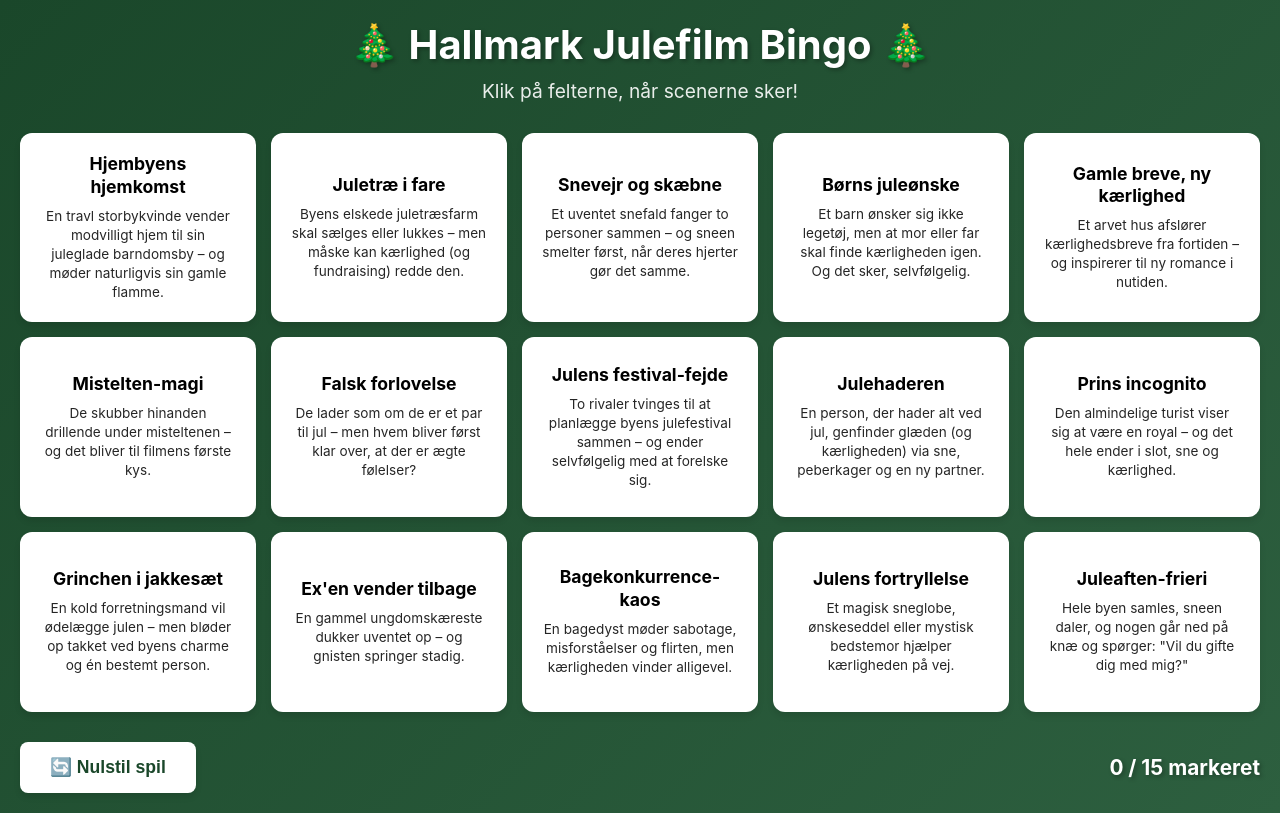
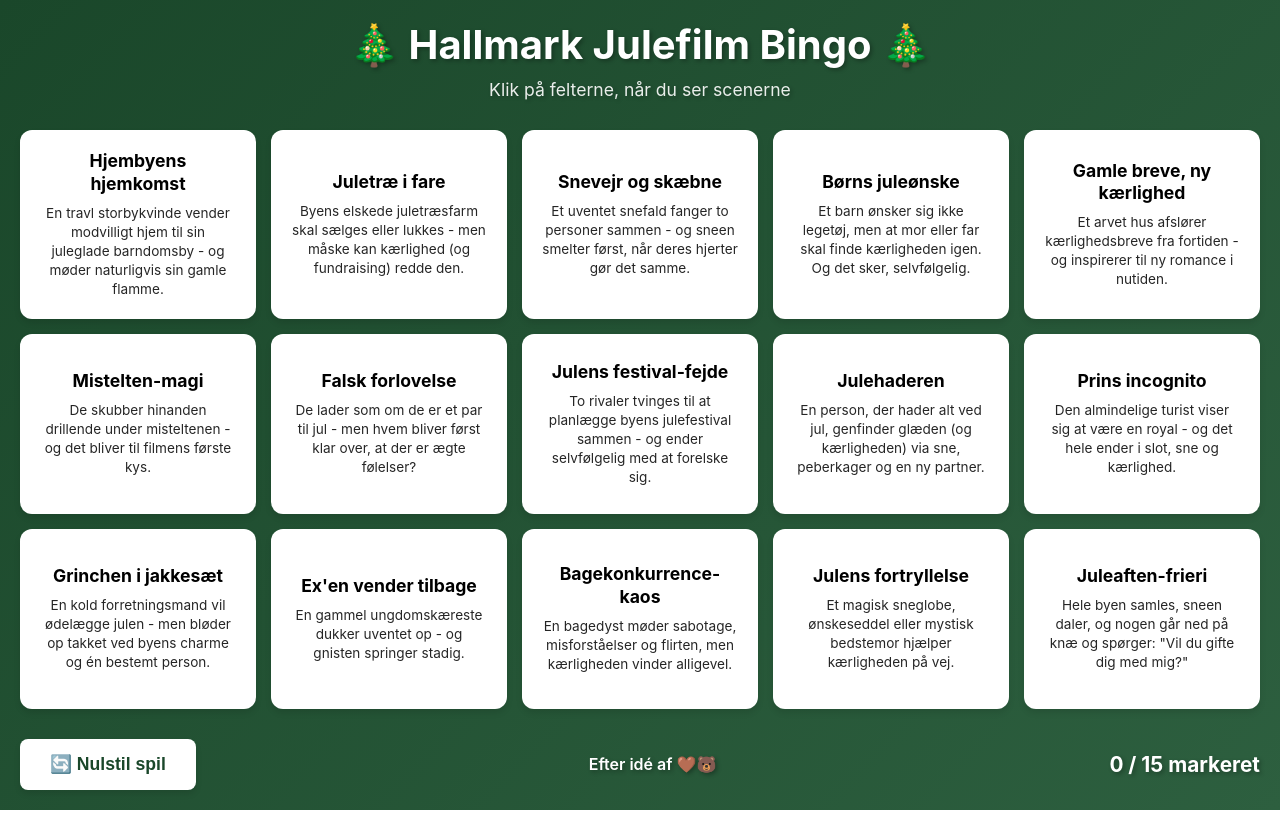
Before and after one commit to grandegiraffo/bingobanko, a Vue app: page / in a window 1280 px wide. Built offline with nearby package versions, Linux system fonts and the light colour scheme.

Commit message:
Refine subtitles and add credits section

```diff
--- a/src/components/BingoGame.vue
+++ b/src/components/BingoGame.vue
@@ -2,7 +2,7 @@
   <div class="bingo-container">
     <header class="bingo-header">
       <h1>🎄 Hallmark Julefilm Bingo 🎄</h1>
-      <p class="subtitle">Klik på felterne, når scenerne sker!</p>
+      <p class="subtitle">Klik på felterne, når du ser scenerne</p>
     </header>
 
     <div class="bingo-grid">
@@ -25,6 +25,9 @@
       <button @click="resetGame" class="reset-button">
         🔄 Nulstil spil
       </button>
+      <div class="credits">
+        Efter idé af 🤎🐻
+      </div>
       <div class="score">
         {{ markedCount }} / {{ bingoSquares.length }} markeret
       </div>
@@ -45,17 +48,17 @@ const squareTemplates: Array<Omit<BingoSquare, 'marked'>> = [
   {
     title: 'Hjembyens hjemkomst',
     description:
-      'En travl storbykvinde vender modvilligt hjem til sin juleglade barndomsby – og møder naturligvis sin gamle flamme.'
+      'En travl storbykvinde vender modvilligt hjem til sin juleglade barndomsby - og møder naturligvis sin gamle flamme.'
   },
   {
     title: 'Juletræ i fare',
     description:
-      'Byens elskede juletræsfarm skal sælges eller lukkes – men måske kan kærlighed (og fundraising) redde den.'
+      'Byens elskede juletræsfarm skal sælges eller lukkes - men måske kan kærlighed (og fundraising) redde den.'
   },
   {
     title: 'Snevejr og skæbne',
     description:
-      'Et uventet snefald fanger to personer sammen – og sneen smelter først, når deres hjerter gør det samme.'
+      'Et uventet snefald fanger to personer sammen - og sneen smelter først, når deres hjerter gør det samme.'
   },
   {
     title: 'Børns juleønske',
@@ -64,20 +67,20 @@ const squareTemplates: Array<Omit<BingoSquare, 'marked'>> = [
   },
   {
     title: 'Gamle breve, ny kærlighed',
-    description: 'Et arvet hus afslører kærlighedsbreve fra fortiden – og inspirerer til ny romance i nutiden.'
+    description: 'Et arvet hus afslører kærlighedsbreve fra fortiden - og inspirerer til ny romance i nutiden.'
   },
   {
     title: 'Mistelten-magi',
-    description: 'De skubber hinanden drillende under misteltenen – og det bliver til filmens første kys.'
+    description: 'De skubber hinanden drillende under misteltenen - og det bliver til filmens første kys.'
   },
   {
     title: 'Falsk forlovelse',
-    description: 'De lader som om de er et par til jul – men hvem bliver først klar over, at der er ægte følelser?'
+    description: 'De lader som om de er et par til jul - men hvem bliver først klar over, at der er ægte følelser?'
   },
   {
     title: 'Julens festival-fejde',
     description:
-      'To rivaler tvinges til at planlægge byens julefestival sammen – og ender selvfølgelig med at forelske sig.'
+      'To rivaler tvinges til at planlægge byens julefestival sammen - og ender selvfølgelig med at forelske sig.'
   },
   {
     title: 'Julehaderen',
@@ -86,16 +89,16 @@ const squareTemplates: Array<Omit<BingoSquare, 'marked'>> = [
   },
   {
     title: 'Prins incognito',
-    description: 'Den almindelige turist viser sig at være en royal – og det hele ender i slot, sne og kærlighed.'
+    description: 'Den almindelige turist viser sig at være en royal - og det hele ender i slot, sne og kærlighed.'
   },
   {
     title: 'Grinchen i jakkesæt',
     description:
-      'En kold forretningsmand vil ødelægge julen – men bløder op takket ved byens charme og én bestemt person.'
+      'En kold forretningsmand vil ødelægge julen - men bløder op takket ved byens charme og én bestemt person.'
   },
   {
     title: "Ex'en vender tilbage",
-    description: 'En gammel ungdomskæreste dukker uventet op – og gnisten springer stadig.'
+    description: 'En gammel ungdomskæreste dukker uventet op - og gnisten springer stadig.'
   },
   {
     title: 'Bagekonkurrence-kaos',
@@ -157,9 +160,10 @@ const resetGame = () => {
 }
 
 .subtitle {
-  font-size: 1.2rem;
+  font-size: 1.1rem;
   margin: 0;
   opacity: 0.9;
+  text-shadow: 2px 2px 4px rgba(0, 0, 0, 0.3);
 }
 
 .bingo-grid {
@@ -276,6 +280,13 @@ const resetGame = () => {
   text-shadow: 2px 2px 4px rgba(0, 0, 0, 0.3);
 }
 
+.credits {
+  color: white;
+  font-size: 1rem;
+  font-weight: 600;
+  text-shadow: 2px 2px 4px rgba(0, 0, 0, 0.3);
+}
+
 /* Mobile optimizations */
 @media (max-width: 767px) {
   .bingo-container {
```
